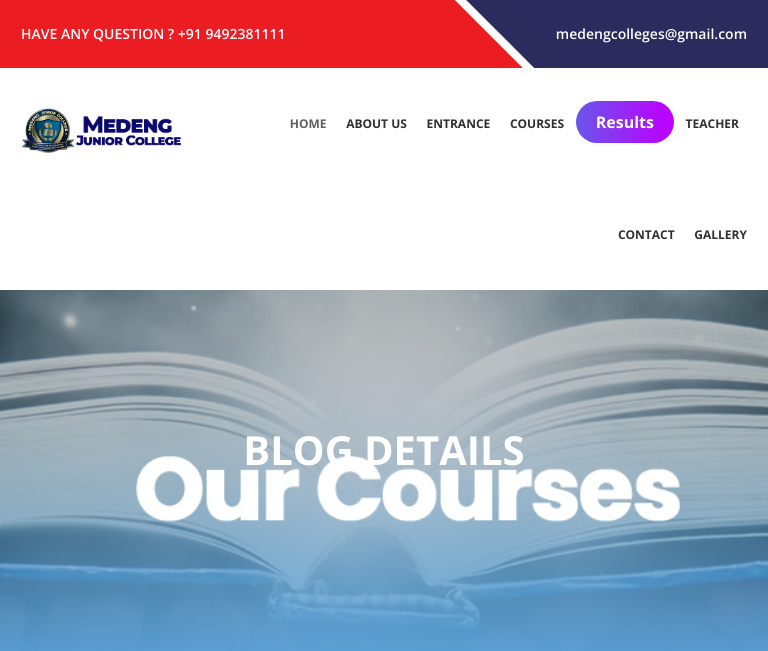
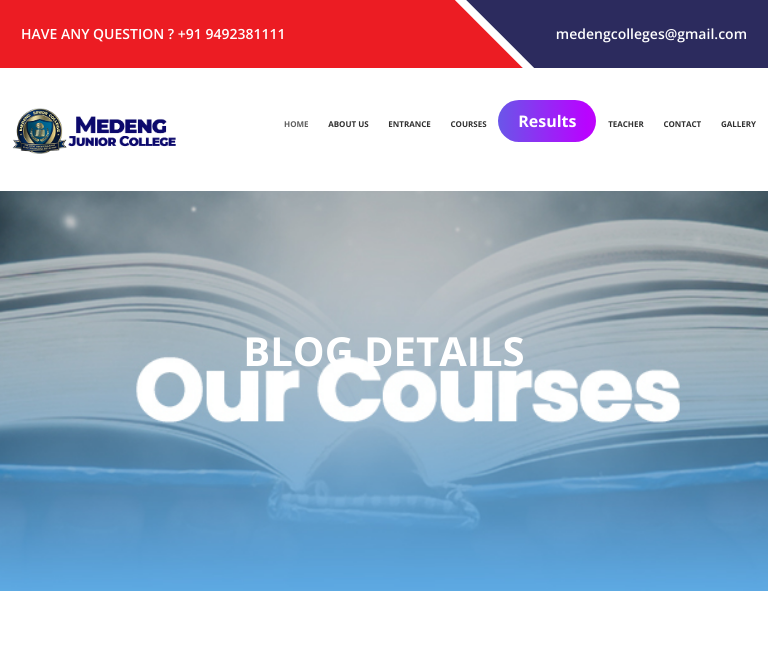
Before and after one commit to bhavi-creations/medeng, a PHP site: page /blog-details.php in a window 768 px wide; the page is wider, and only the part inside the window is pictured. Shown: the top 651 px of that part. Run offline with PHP 8.4, Linux system fonts and the light colour scheme; some libraries are stand-ins or nearby versions; grey boxes are pictures that could not be loaded.

Commit message:
add the content in ht.access

```diff
--- a/css/responsive.css
+++ b/css/responsive.css
@@ -352,7 +352,7 @@
 
     /* .header-area.two .main-menu nav > ul{display: flex;} */
     .header-area.two .main-menu nav>ul>li>a {
-        font-size: 12px;
+        font-size: 8px;
         line-height: 111px
     }
 
--- a/navbar.php
+++ b/navbar.php
@@ -95,7 +95,7 @@ function gtag_report_conversion(url) {
             </div>
         </div>
         <div class="header-area two header-sticky">
-            <div class="container">
+            <div class="container-fluid">
                 <div class="row">
                     <div class="col-md-3 col-sm-5 col-6">
                         <div class="logo">
```
